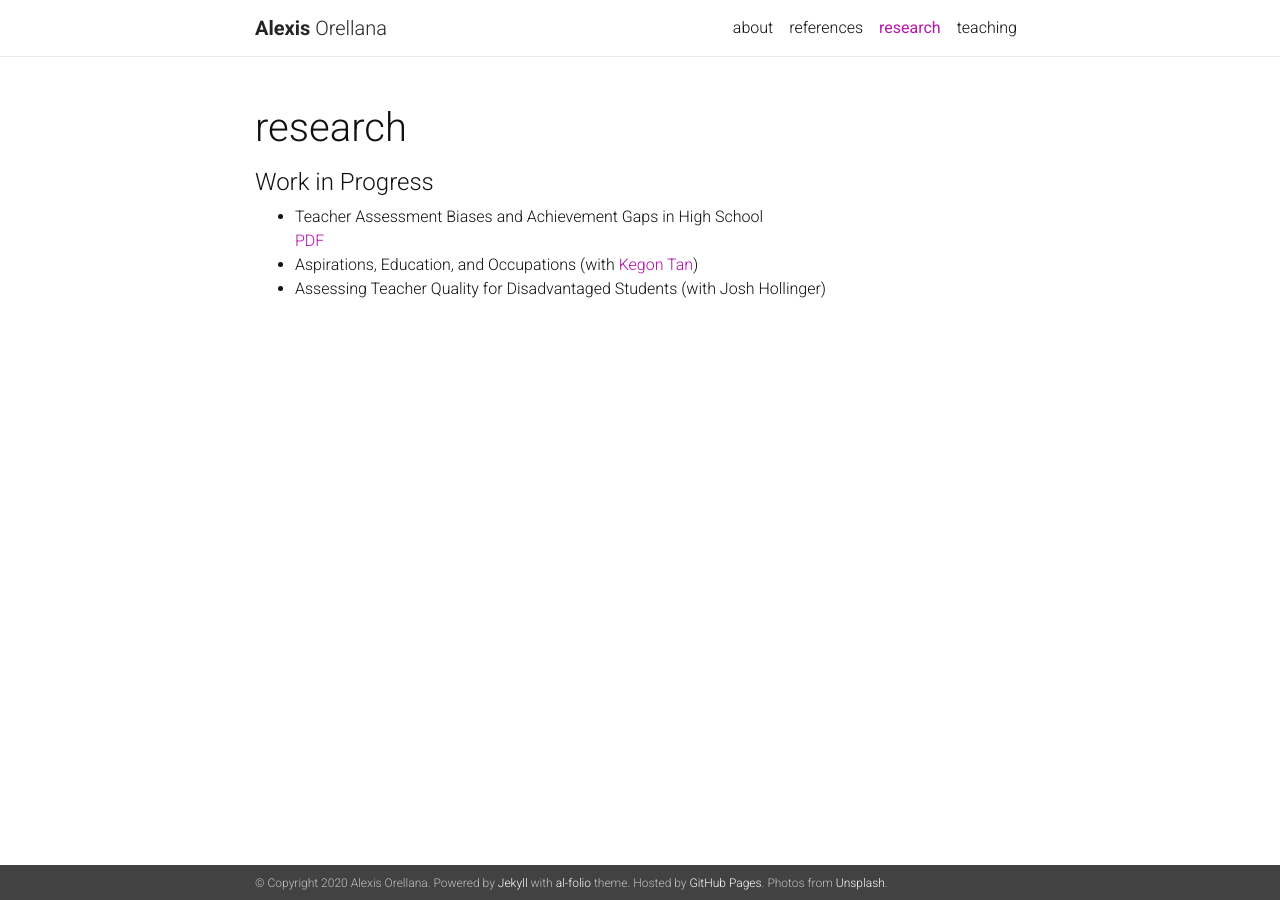
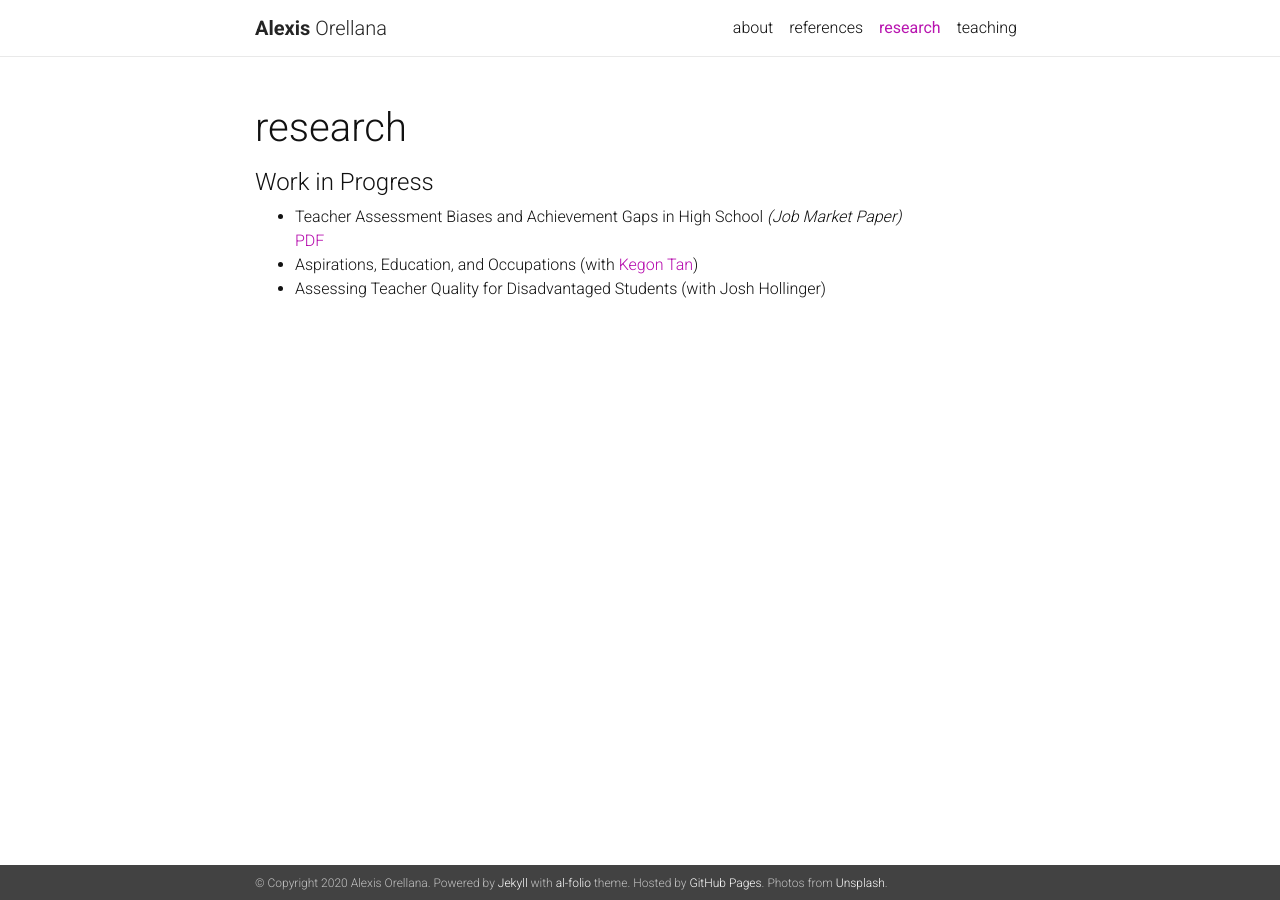
Before and after one commit to alexisorellana/alexisorellana.github.io, a Jekyll site: the page built from _pages/research.md, in a window 1280 px wide. Built offline with Jekyll 4.4.1, drawn with Linux system fonts in a browser that asks for light colours; nearby versions of some CDN libraries; a style sheet for code colours, icons or effects is not loaded.

Commit message:
update 10-02

```diff
--- a/_pages/research.md
+++ b/_pages/research.md
@@ -10,7 +10,7 @@ nav: true
 
 #### Work in Progress
 <ul>
-<li> Teacher Assessment Biases and Achievement Gaps in High School </li> <a href="{{ site.baseurl }}/assets/pdf/cv.pdf" target="_blank">PDF</a>
+<li> Teacher Assessment Biases and Achievement Gaps in High School <em> (Job Market Paper) </em> </li> <a href="{{ site.baseurl }}/assets/pdf/cv.pdf" target="_blank">PDF</a>
 <li> Aspirations, Education, and Occupations (with <a href="https://sites.google.com/site/kegontantk/" target="_blank">Kegon Tan</a>) </li>
 <li> Assessing Teacher Quality for Disadvantaged Students (with Josh Hollinger)</li>
 </ul>
```
Also changed, not shown: 2 other files.
